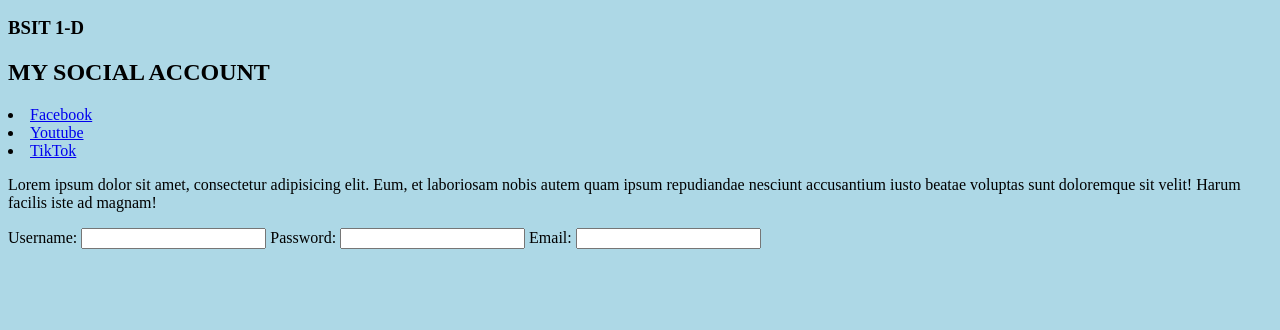
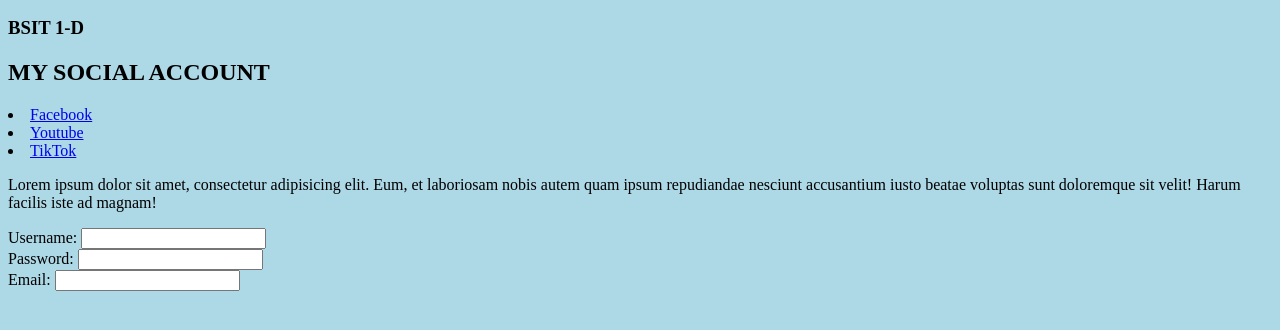
Before and after one commit to richmondmanalo731-lgtm/Manalo-Web, a plain HTML site: page myblog.html in a window 1280 px wide. Shown: the part 110-440 px from the top of the page. Drawn offline with Linux system fonts and the light colour scheme.

```diff
--- a/myblog.html
+++ b/myblog.html
@@ -32,10 +32,10 @@
     <body>
         <form action="index.php" method="POST">
                         <label for="usernaeme">Username:</label>
-                        <input type="text" id="username">
+                        <input type="text" id="username"><br>
 
         <label for="passsword">Password:</label>
-        <input type="text"  id="Password">
+        <input type="text"  id="Password">     <br>
 
         <label for="email">Email:</label>
         <input type="text"  id="Gmail">
```
